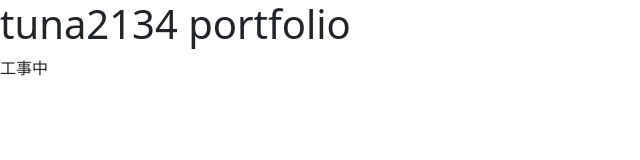
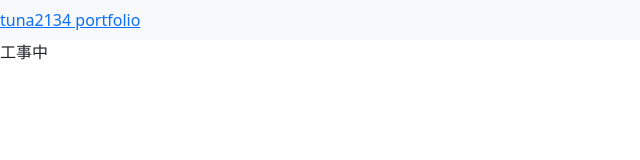
Before and after one commit to tuna2134-archive/portfolio, a plain HTML site: page index.html in a window 1280 px wide. Shown: the whole page, without its empty margins (0-640 px from the left). Drawn offline with nearby package versions, Linux system fonts and the light colour scheme.

Commit message:
Update index.html

```diff
--- a/index.html
+++ b/index.html
@@ -4,7 +4,10 @@
     </head>
     <body>
         <header>
-            <h1>tuna2134 portfolio</h1>
+            <nav class="navbar navbar-expand-lg navbar-light bg-light">
+                <a href="/" className="navbar-brand">tuna2134 portfolio</a>
+
+            </nav>
         </header>
         <p>工事中</p>
     </body>
```
